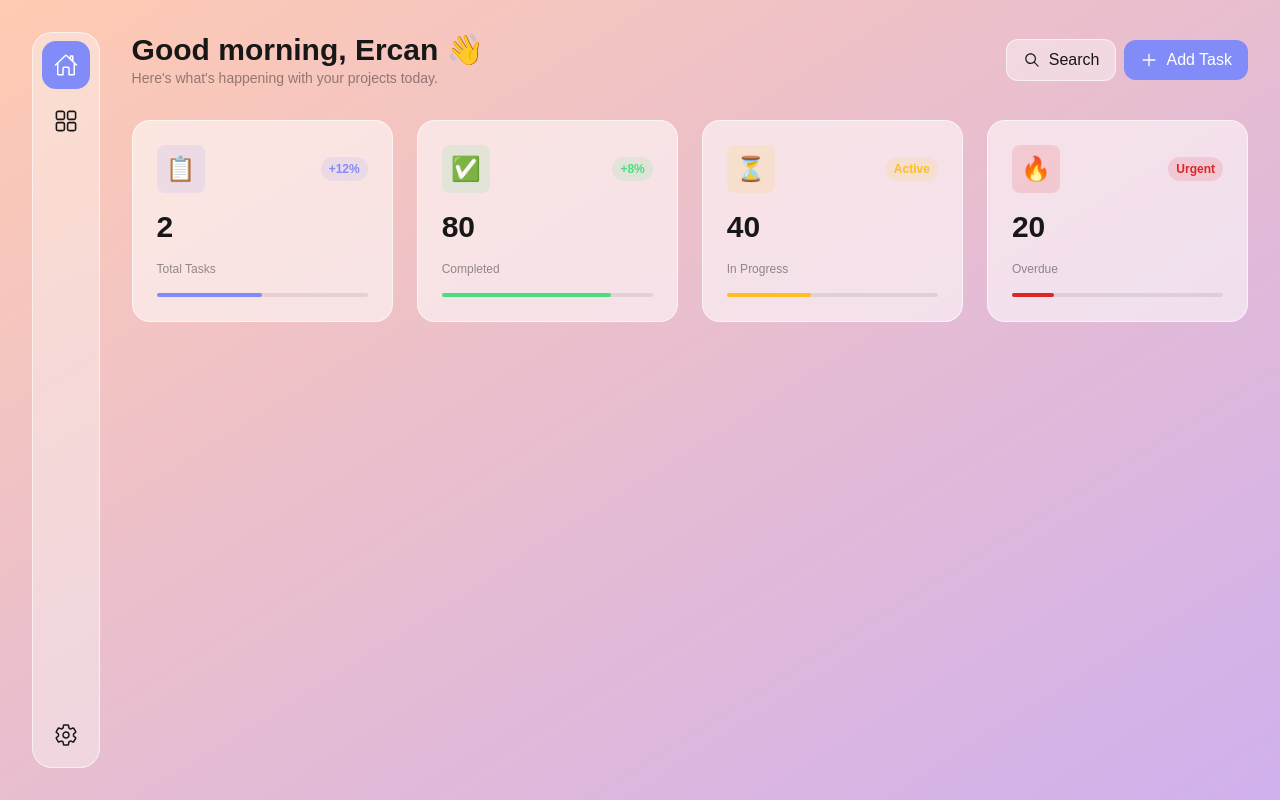
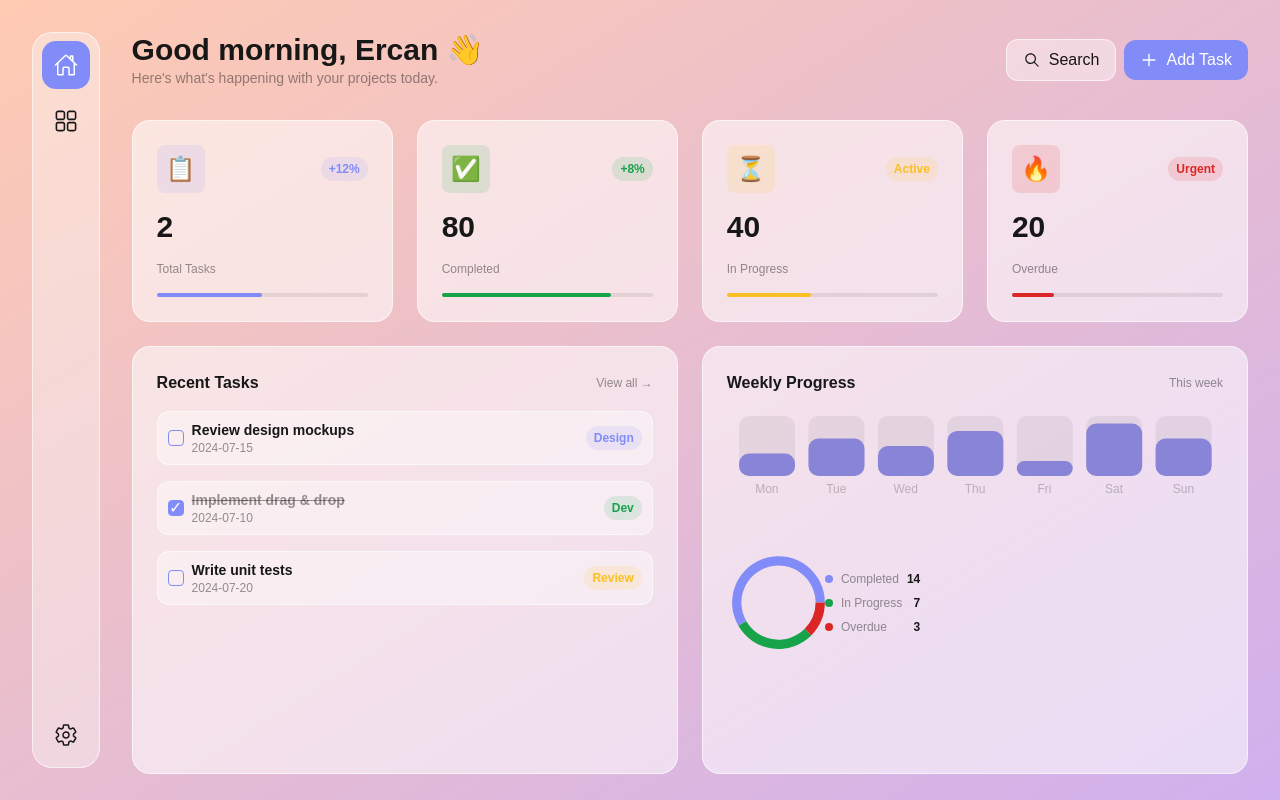
Before and after one commit to ercantekeli/flow-task, a Next.js app: page /overview in a window 1280 px wide. Built offline with nearby package versions, Linux system fonts and the light colour scheme.

Commit message:
overview page completed

```diff
--- a/app/(dashboard)/overview/page.tsx
+++ b/app/(dashboard)/overview/page.tsx
@@ -1,5 +1,10 @@
+"use client";
+import React from "react";
+import { BarChart, Bar, XAxis, Pie, PieChart, Legend } from "recharts";
+
 import StatCard from "@/components/dashboard/StatCard";
-import React from "react";
+import TaskItem from "@/components/dashboard/TaskItem";
+import Card from "@/components/Card";
 
 function Overview() {
   const stats = [
@@ -7,7 +12,6 @@ function Overview() {
       icon: "📋",
       badge: "+12%",
       color: "#818cf8",
-      bgColor: "primary/15",
       value: 2,
       label: "Total Tasks",
       progress: "50%",
@@ -15,9 +19,7 @@ function Overview() {
     {
       icon: "✅",
       badge: "+8%",
-      color: "#4ade80",
-      bgColor: "secondary/15",
-
+      color: "#16a34a",
       value: 80,
       label: "Completed",
       progress: "80%",
@@ -26,7 +28,6 @@ function Overview() {
       icon: "⏳",
       badge: "Active",
       color: "#fbbf24",
-      bgColor: "accent/15",
       value: 40,
       label: "In Progress",
       progress: "40%",
@@ -35,13 +36,79 @@ function Overview() {
       icon: "🔥",
       badge: "Urgent",
       color: "#dc2626",
-      bgColor: "red/15",
       value: 20,
       label: "Overdue",
       progress: "20%",
     },
   ];
+  const recentTasks = [
+    {
+      title: "Review design mockups",
+      dueDate: "2024-07-15",
+      isCompleted: false,
+      label: "Design",
+      labelColor: "#818cf8",
+    },
+    {
+      title: "Implement drag & drop",
+      dueDate: "2024-07-10",
+      isCompleted: true,
+      label: "Dev",
+      labelColor: "#16a34a",
+    },
+    {
+      title: "Write unit tests",
+      dueDate: "2024-07-20",
+      isCompleted: false,
+      label: "Review",
+      labelColor: "#fbbf24",
+    },
+  ];
+  const barData = [
+    { name: "Mon", uv: 30 },
+    { name: "Tue", uv: 50 },
+    { name: "Wed", uv: 40 },
+    { name: "Thu", uv: 60 },
+    { name: "Fri", uv: 20 },
+    { name: "Sat", uv: 70 },
+    { name: "Sun", uv: 50 },
+  ];
+  const pieChartData = [
+    { name: "Completed", value: 14, fill: "#818cf8" },
+    { name: "In Progress", value: 7, fill: "#16a34a" },
+    { name: "Overdue", value: 3, fill: "#dc2626" },
+  ];
+  const renderLegend = (props: any) => {
+    const { payload } = props;
+    if (!payload) return null;
     return (
+      <ul className="flex flex-col gap-2">
+        {payload?.map(
+          (
+            entry: {
+              color?: string;
+              value: string;
+              payload: { value: number };
+            },
+            index: number,
+          ) => (
+            <li key={index} className="flex items-center gap-2 text-xs">
+              <span
+                className="w-2 h-2 rounded-full"
+                style={{ backgroundColor: entry.color }}
+              />
+              <span className="text-text-muted">{entry.value}</span>
+              <span className="text-text font-semibold ml-auto">
+                {entry.payload.value}
+              </span>
+            </li>
+          ),
+        )}
+      </ul>
+    );
+  };
+  return (
+    <div className="grid grid-rows-3 gap-6 h-full">
       <div className="grid grid-cols-4 gap-6">
         {stats.map((stat, index) => (
           <StatCard
@@ -49,13 +116,92 @@ function Overview() {
             icon={stat.icon}
             badge={stat.badge}
             color={stat.color}
-          bgColor={stat.bgColor}
             value={stat.value}
             label={stat.label}
             progress={stat.progress}
           />
         ))}
       </div>
+      <div className="grid grid-cols-2 row-span-2 gap-6">
+        <Card>
+          <div className="flex items-center justify-between text-text font-semibold">
+            Recent Tasks{" "}
+            <span className="text-xs text-text-muted font-normal">
+              View all →
+            </span>
+          </div>
+          {recentTasks.map((task, index) => (
+            <TaskItem
+              key={index}
+              title={task.title}
+              dueDate={task.dueDate}
+              isCompleted={task.isCompleted}
+              label={task.label}
+              labelColor={task.labelColor}
+            />
+          ))}
+        </Card>
+        <Card>
+          <div className="flex items-center justify-between text-text font-semibold">
+            Weekly Progress
+            <span className="text-xs text-text-muted font-normal">
+              This week
+            </span>
+          </div>
+
+          <BarChart
+            style={{
+              width: "100%",
+              maxHeight: "100px",
+              aspectRatio: 1.618,
+            }}
+            responsive
+            data={barData}
+          >
+            <Bar
+              dataKey="uv"
+              fill="#8884d8"
+              background={{ fill: "rgba(0, 0, 0, 0.06)", radius: 10 }}
+              radius={10}
+              name="mea"
+            />
+            <XAxis
+              dataKey="name"
+              axisLine={false}
+              tickLine={false}
+              tick={{ fontSize: 12, fill: "rgba(23, 23, 23, 0.25)" }}
+            />
+          </BarChart>
+          <div className="h-2/4">
+            <PieChart
+              style={{
+                width: "40%",
+                height: "80%",
+              }}
+            >
+              <Pie
+                data={pieChartData}
+                cx="50%"
+                innerRadius="80%"
+                outerRadius="100%"
+                dataKey="value"
+                stroke="none"
+              ></Pie>
+              <Legend
+                align="right"
+                layout="vertical"
+                verticalAlign="middle"
+                iconType="circle"
+                // formatter={(value, entry) =>
+                //   `${value} ${entry?.payload?.value}`
+                // }
+                content={renderLegend}
+              />
+            </PieChart>
+          </div>
+        </Card>
+      </div>
+    </div>
   );
 }
 
--- a/app/globals.css
+++ b/app/globals.css
@@ -21,7 +21,7 @@ body {
   --sidebar-bg: rgba(250, 244, 242, 0.45);
   --card-bg: rgba(255, 255, 255, 0.55);
   --primary: #818cf8;
-  --secondary: #4ade80;
+  --secondary: #16a34a;
   --warning: #fbbf24;
   --danger: #dc2626;
 
--- /dev/null
+++ b/components/Card.tsx
@@ -0,0 +1,11 @@
+import React from "react";
+
+function Card({ children }: { children: React.ReactNode }) {
+  return (
+    <div className="p-6 bg-card-bg rounded-18 flex flex-col gap-4 border border-border">
+      {children}
+    </div>
+  );
+}
+
+export default Card;
--- /dev/null
+++ b/components/Checkbox.tsx
@@ -0,0 +1,48 @@
+"use client";
+import React, { useState } from "react";
+
+function Checkbox({
+  isChecked = false,
+  title,
+  isDisabled = false,
+  onChange,
+}: {
+  isChecked?: boolean;
+  title?: string;
+  isDisabled?: boolean;
+  onChange?: (checked: boolean) => void;
+}) {
+  const [checked, setChecked] = useState(isChecked || false);
+  const handleClick = (newChecked: boolean) => {
+    setChecked(newChecked);
+    onChange?.(newChecked);
+  };
+  return (
+    <label className="flex items-center gap-2 cursor-pointer">
+      <input
+        type="checkbox"
+        name="checkbox"
+        id="checkbox"
+        checked={checked}
+        className="hidden"
+        onClick={(e) => handleClick(e.currentTarget.checked)}
+        readOnly={isDisabled}
+        disabled={isDisabled}
+      />
+      <div
+        className={
+          "w-4 h-4 border border-primary rounded-sm flex items-center justify-center duration-200 ease-in-out" +
+          (checked ? " bg-primary" : "") +
+          (isDisabled ? " cursor-not-allowed" : "")
+        }
+      >
+        <span className={checked ? "opacity-100 text-white" : "opacity-0"}>
+          ✓
+        </span>
+      </div>
+      {title}
+    </label>
+  );
+}
+
+export default Checkbox;
--- a/components/dashboard/StatCard.tsx
+++ b/components/dashboard/StatCard.tsx
@@ -1,10 +1,9 @@
 import React from "react";
-
+import Card from "../Card";
 function StatCard({
   icon,
   badge,
   color,
-  bgColor,
   value,
   label,
   progress,
@@ -12,13 +11,12 @@ function StatCard({
   icon: string;
   badge: string;
   color: string;
-  bgColor: string;
   value: number;
   label: string;
   progress: string;
 }) {
   return (
-    <div className="p-6 bg-card-bg rounded-18 flex flex-col gap-4 border border-border">
+    <Card>
       {/* stat header */}
       <div className="flex items-center justify-between">
         <div
@@ -28,7 +26,7 @@ function StatCard({
           {icon}
         </div>
         <div
-          className={`py-1 px-2 rounded-14 bg-primary/15 text-xs font-semibold`}
+          className="py-1 px-2 rounded-14 bg-primary/15 text-xs font-semibold"
           style={{ color: color, backgroundColor: `${color}20` }}
         >
           {badge}
@@ -45,7 +43,7 @@ function StatCard({
           style={{ backgroundColor: color, width: progress }}
         ></div>
       </div>
-    </div>
+    </Card>
   );
 }
 
--- /dev/null
+++ b/components/dashboard/TaskItem.tsx
@@ -0,0 +1,40 @@
+import React from "react";
+import Checkbox from "../Checkbox";
+
+function TaskItem({
+  title,
+  dueDate,
+  isCompleted,
+  label,
+  labelColor,
+}: {
+  title: string;
+  dueDate: string;
+  isCompleted: boolean;
+  label: string;
+  labelColor: string;
+}) {
+  return (
+    <div className="flex items-center gap-2 bg-button-bg border border-card-bg py-2 px-2.5 rounded-xl">
+      <Checkbox isChecked={isCompleted} isDisabled />
+      <div className="flex-1">
+        <div
+          className={`font-semibold text-sm
+           ${isCompleted ? "line-through text-text-muted " : "text-text"}
+          `}
+        >
+          {title}
+        </div>
+        <div className="text-xs text-text-muted">{dueDate}</div>
+      </div>
+      <div
+        className="py-1 px-2 rounded-14 bg-primary/15 text-xs font-semibold"
+        style={{ color: labelColor, backgroundColor: `${labelColor}20` }}
+      >
+        {label}
+      </div>
+    </div>
+  );
+}
+
+export default TaskItem;
--- a/package.json
+++ b/package.json
@@ -12,7 +12,8 @@
     "next": "16.1.4",
     "react": "19.2.3",
     "react-dom": "19.2.3",
-    "react-icons": "^5.5.0"
+    "react-icons": "^5.5.0",
+    "recharts": "^3.8.0"
   },
   "devDependencies": {
     "@tailwindcss/postcss": "^4",
```
Also changed, not shown: 1 other file (tests, documents, lock files or other folders). Lines whose indentation alone changed are shown as unchanged.
